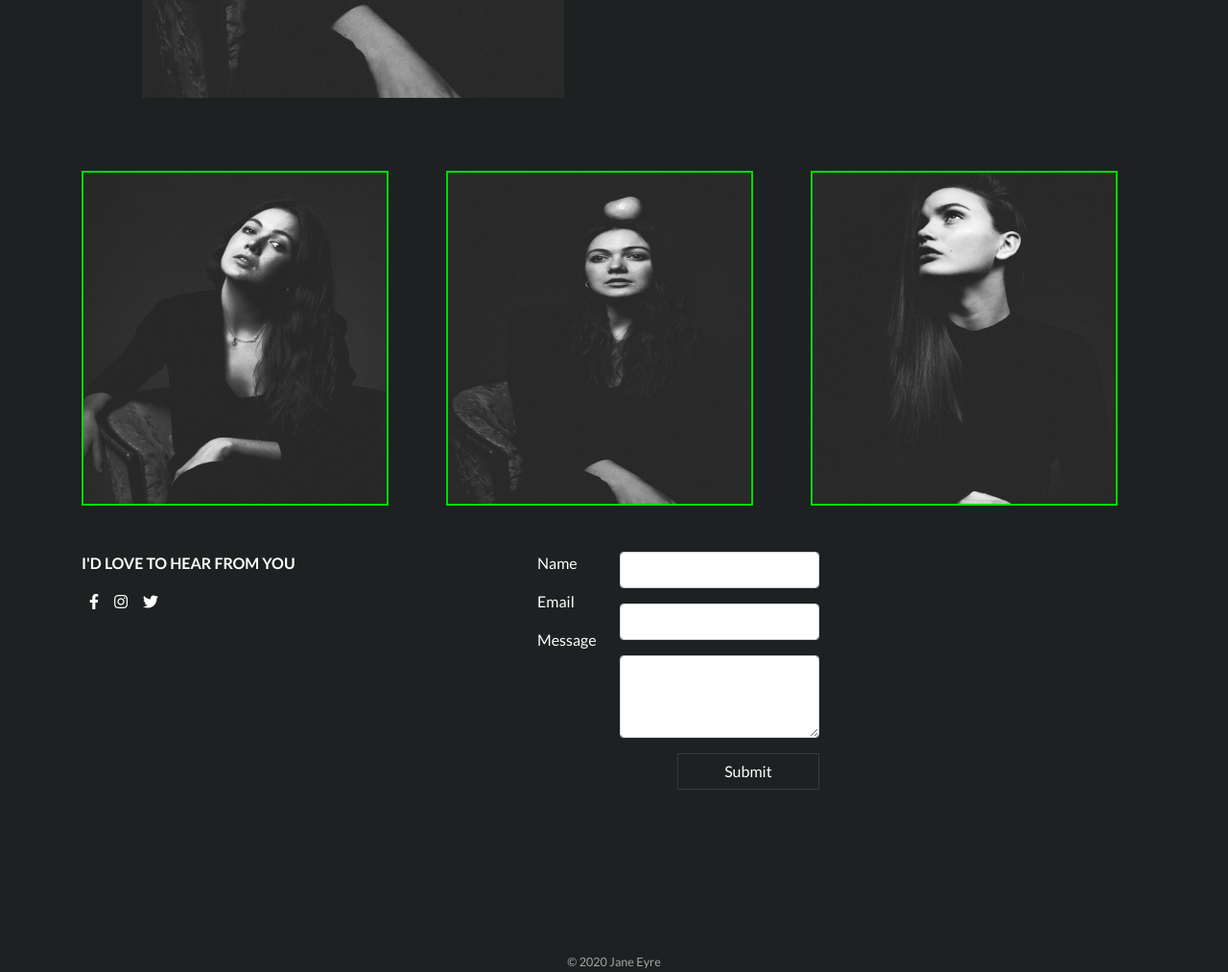
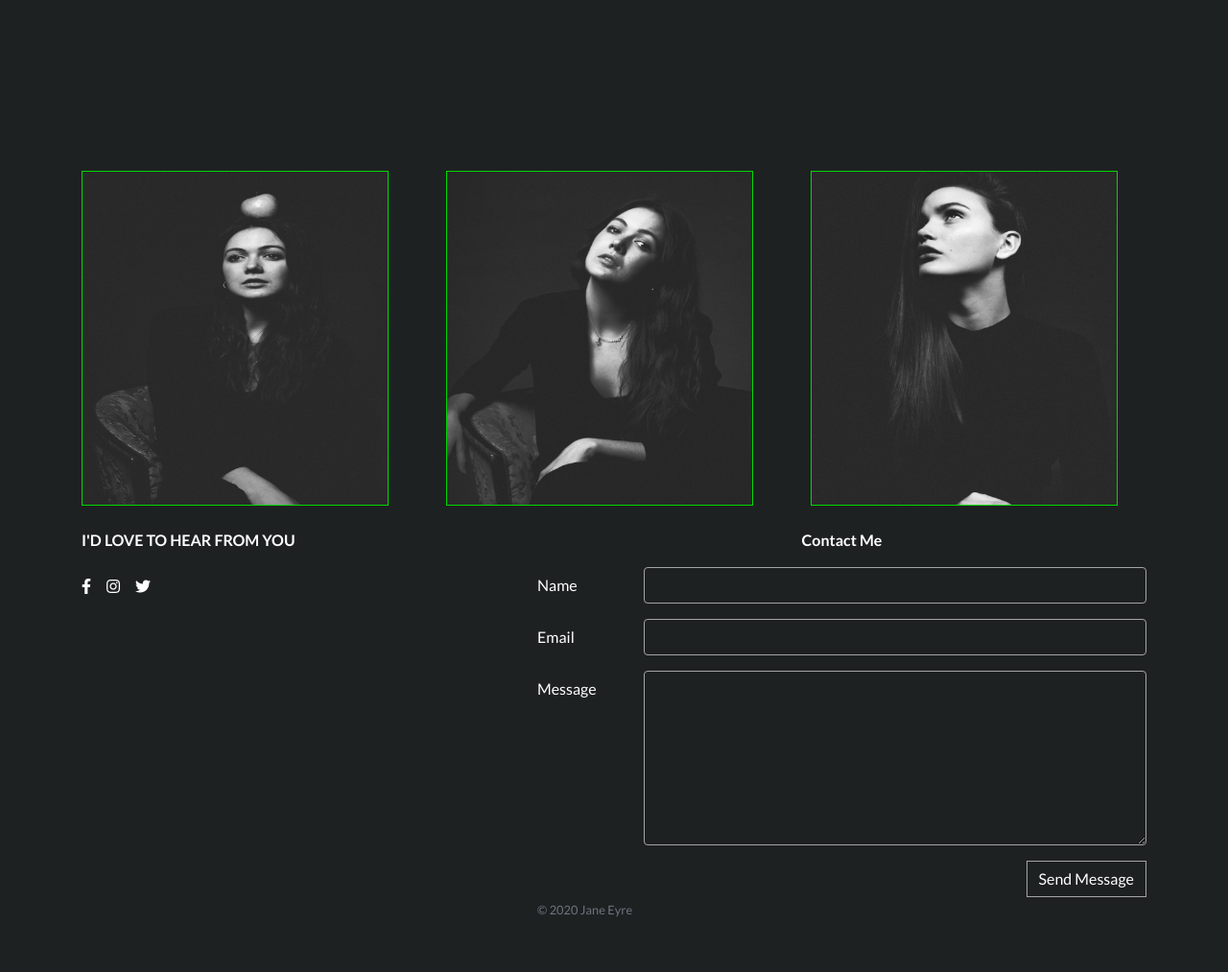
Before and after one commit to oyakhilomee/TechCreek-IamJane-Project, a plain HTML site: page index.html in a window 1280 px wide. Shown: the part 1422-2435 px from the top of the page at 96% size. After the commit the page ends 2381 px from the top, so only its background shows below. Drawn offline with nearby package versions, Linux system fonts and the light colour scheme.

Commit message:
Made a few adjustments to the codebase

```diff
--- a/index.html
+++ b/index.html
@@ -30,33 +30,37 @@
   <body>
     <header id="header-section" class="vh-100">
       <div class="container">
-        <nav class="navbar navbar-expand justify-content-end">
+        <nav class="container navbar navbar-expand-lg text-light">
           <button
             class="navbar-toggler"
             type="button"
             data-toggle="collapse"
-            data-target="#navbarTogglerDemo01"
-            aria-controls="navbarTogglerDemo01"
+            data-target="#navbarNavAltMarkup"
+            aria-controls="navbarNavAltMarkup"
             aria-expanded="false"
             aria-label="Toggle navigation"
           >
-            <span class="navbar-toggler-icon"></span>
+            <span class="navbar-toggler-icon text-light">
+              <i class="fas fa-bars"></i>
+            </span>
           </button>
-          <ul class="navbar-nav my-2">
-            <li class="nav-item">
-              <a href="" class="nav-link">Home</a>
-            </li>
-            <li class="nav-item">
-              <a href="" class="nav-link">About Me</a>
-            </li>
-            <li class="nav-item">
-              <a href="" class="nav-link">Gallery</a>
-            </li>
-            <li class="nav-item">
-              <a href="" class="nav-link">Contact Me</a>
-            </li>
-          </ul>
+          <div
+            class="collapse navbar-collapse justify-content-end"
+            id="navbarNavAltMarkup"
+          >
+            <div class="navbar-nav display-8">
+              <a class="nav-item nav-link text-18 active" href="#home"
+                >Home <span class="sr-only">(current)</span></a
+              >
+              <a class="nav-item nav-link text-18" href="#about">About me</a>
+              <a class="nav-item nav-link text-18" href="#gallery">Gallery</a>
+              <a class="nav-item nav-link text-18" href="#contact"
+                >Contact me</a
+              >
+            </div>
+          </div>
         </nav>
+
         <!-- End of navigation section-->
 
         <div
@@ -80,13 +84,13 @@
           <!-- End of left landing-->
           <div class="right-landing flex-column">
             <div class="">
-              <i class="fab fa-facebook-f py-2"></i>
+              <i class="fab fa-facebook-f py-2 d-none d-md-block"></i>
             </div>
             <div>
-              <i class="fab fa-instagram py-2"></i>
+              <i class="fab fa-instagram py-2 d-none d-md-block"></i>
             </div>
             <div>
-              <i class="fab fa-twitter py-2"></i>
+              <i class="fab fa-twitter py-2 d-none d-md-block"></i>
             </div>
           </div>
           <!-- End of right landing-->
@@ -97,11 +101,18 @@
     </header>
 
     <section id="showcase" class="vh-100">
-      <div class="container d-flex align-items-center justify-content-around">
-        <div class="ml-5 col-md-6">
-          <img src="./Assets/px-2.png" class="" alt="" srcset="" />
+      <div class="container">
+        <div class="row">
+          <div class="col-md-6">
+            <img
+              class="showcase-img"
+              src="./Assets/px-2.png"
+              class=""
+              alt=""
+              srcset=""
+            />
           </div>
-        <div class="container flex-column col-md-6">
+          <div class="col-md-6 about-text">
             <p class="about-me-p">About Me</p>
             <p>
               Sed ut perspiciatis unde omnis iste natus error sit voluptatem
@@ -113,119 +124,106 @@
             </p>
             <p>
               Neque porro quisquam est, qui dolorem ipsum quia dolor sit amet,
-            consectetur, adipisci velit, sed quia non numquam eius modi tempora
-            incidunt ut labore et dolore magnam aliquam quaerat voluptatem. Ut
-            enim ad minima veniam, quis nostrum exercitationem ullam corporis
-            suscipit laboriosam, nisi ut aliquid ex ea commodi consequatur? Quis
-            autem vel eum iure reprehenderit qui in ea voluptate velit esse quam
-            nihil molestiae consequatur, vel illum qui dolorem eum fugiat quo
-            voluptas nulla pariatur
+              consectetur, adipisci velit, sed quia non numquam eius modi
+              tempora incidunt ut labore et dolore magnam aliquam quaerat
+              voluptatem. Ut enim ad minima veniam, quis nostrum exercitationem
+              ullam corporis suscipit laboriosam, nisi ut aliquid ex ea commodi
+              consequatur? Quis autem vel eum iure reprehenderit qui in ea
+              voluptate velit esse quam nihil molestiae consequatur, vel illum
+              qui dolorem eum fugiat quo voluptas nulla pariatur
             </p>
           </div>
+        </div>
+        <!-- End of row-->
       </div>
       <!--End of showcase container-->
     </section>
 
-    <section id="gallery" class="vh-100">
-      <div class="container vh-100">
+    <!-- <section id="gallery" class="">
+      <div class="container">
         <div class="row">
           <div class="col-md-4">
-            <img class="gallery-image" src="./Assets/pic2.png" alt="" />
+            <img class="gallery-img" src="./Assets/pic1.png" alt="" />
           </div>
           <div class="col-md-4">
-            <img
-              class="gallery-image"
-              src="./Assets/px-2.png
-            "
-              alt=""
-            />
+            <img class="gallery-img" src="./Assets/pic2.png" alt="" />
           </div>
           <div class="col-md-4">
-            <img class="gallery-image" src="./Assets/pic3.png" alt="" />
+            <img class="gallery-img" src="./Assets/pic3.png" alt="" />
           </div>
         </div>
-        <!-- End of Gallery-Boxes -->
-        <div class="contact-section row mt-5">
-          <div class="contact-left col-md-5">
-            <div>
-              <p class="contact-left-text text-uppercase">
-                i'd love to hear from you
-              </p>
       </div>
-            <!-- End of contact-left-text -->
-            <div class="d-flex">
-              <div class="">
-                <i class="fab fa-facebook-f px-2"></i>
+     End of container contact
+    </section> -->
+    <section id="gallery" class="">
+      <div class="container">
+        <div class="row">
+          <div class="col-md-4">
+            <img class="gallery-img" src="./Assets/pic1.png" alt="" />
           </div>
-              <div>
-                <i class="fab fa-instagram px-2"></i>
+          <div class="col-md-4">
+            <img class="gallery-img" src="./Assets/pic2.png" alt="" />
           </div>
-              <div>
-                <i class="fab fa-twitter px-2"></i>
+          <div class="col-md-4">
+            <img class="gallery-img" src="./Assets/pic3.png" alt="" />
           </div>
         </div>
-            <!-- End of social icons -->
       </div>
-          <!-- End of contact left-->
-          <div class="contact-right d-flex col-md-7">
-            <div class="form-label-side flex-column">
-              <div class="">
-                <p>Name</p>
+    </section>
+    <!-- Gallery end -->
+
+    <section id="contact" class="mt-4">
+      <div class="container">
+        <div class="row">
+          <div class="col-md-5">
+            <p class="contact-text text-10">I'D LOVE TO HEAR FROM YOU</p>
+
+            <ul class="d-flex mx-0 mt-4 p-0">
+              <li class="pr-3"><i class="fab fa-facebook-f"></i></li>
+              <li class="pr-3"><i class="fab fa-instagram"></i></li>
+              <li class="pr-3"><i class="fab fa-twitter"></i></li>
+            </ul>
           </div>
-              <div>
-                <p>Email</p>
-              </div>
-              <div>
-                <p>Message</p>
+          <div class="col-md-7">
+            <p class="contact-text text-25 text-center">Contact Me</p>
+            <form class="form">
+              <div class="form-group row">
+                <label class="col-sm-2 col-form-label">Name</label>
+                <div class="col-sm-10">
+                  <input type="text" class="form-control" />
                 </div>
               </div>
-            <!--End of form-label-side -->
-            <div class="form ml-4">
-              <form>
-                <!-- <h3 class="text-uppercase">contact form</h3> -->
-                <div class="form-group col-xs-4">
-                  <input
-                    type="email"
-                    class="form-control"
-                    id="exampleInputEmail1"
-                    aria-describedby="emailHelp"
-                  />
+              <div class="form-group row">
+                <label class="col-sm-2 col-form-label">Email</label>
+                <div class="col-sm-10">
+                  <input type="email" class="form-control color-transparent" />
                 </div>
-                <div class="form-group">
-                  <input
-                    type="password"
-                    class="form-control"
-                    id="exampleInputPassword1"
-                  />
               </div>
-                <div class="form-group">
-                  <textarea
-                    class="form-control"
-                    id="exampleFormControlTextarea1"
-                    rows="3"
-                  ></textarea>
+              <div class="form-group row">
+                <label class="col-sm-2 col-form-label">Message</label>
+                <div class="col-sm-10">
+                  <textarea class="form-control" rows="7"></textarea>
                 </div>
-
+              </div>
               <div class="text-right">
-                  <button type="submit" class="btn btn-outline-dark px-5">
-                    Submit
+                <button class="btn-form btn btn-outline-dark">
+                  Send Message
                 </button>
               </div>
             </form>
-            </div>
-            <!-- End of form Div-->
-          </div>
-          <!-- End of contact-section-->
+            <small class="text-center text-secondary">
+              &copy; 2020 Jane Eyre
+            </small>
           </div>
         </div>
-      <!-- End of gallery container -->
+      </div>
     </section>
 
-    <footer>
+    <!-- <footer>
       <div class="container">
         <div class="footer-text text-center mt-3">&copy; 2020 Jane Eyre</div>
       </div>
-    </footer>
+    </footer> -->
     <!-- jQuery and JS bundle w/ Popper.js -->
     <script
       src="https://code.jquery.com/jquery-3.5.1.slim.min.js"
--- a/scss/main.scss
+++ b/scss/main.scss
@@ -46,10 +46,6 @@ header {
   color: $ccolor-six;
 }
 
-#gallery {
-  height: 100vmin;
-}
-
 .left-landing {
   width: 100%;
   max-width: 410px;
@@ -80,12 +76,7 @@ header {
 .about-me-p {
   font-weight: 700;
   font-size: 30px;
-}
-
-.gallery-image {
-  height: 349px;
-  width: 320px;
-  border: 2px solid $color-two;
+  margin-top: 70px;
 }
 
 .footer-text {
@@ -93,20 +84,27 @@ header {
   color: $ccolor-six;
 }
 
-input {
-  width: 100%;
-  max-width: 524px;
+.gallery-img {
+  height: 349px;
+  width: 320px;
+  border: 1px solid $color-two;
 }
 
-.contact-left-text {
+.showcase-img {
+  height: 541px;
+  width: 441px;
+}
+
+.form-control {
+  background-color: $color-one;
+  border: 1px solid $ccolor-six;
+  color: white;
+}
+
+.btn-form {
+  border-color: $ccolor-six;
+}
+
+.contact-text {
   font-weight: 700;
 }
-
-input {
-  width: 524px;
-}
-
-textarea {
-  width: 524px;
-  height: 182px;
-}
```
Also changed, not shown: scss/main.css, 2 other files. Lines whose indentation alone changed are shown as unchanged.
